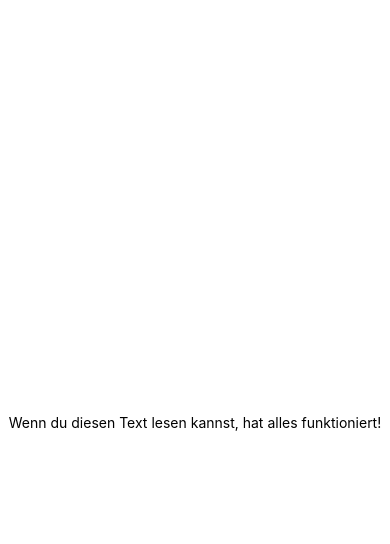
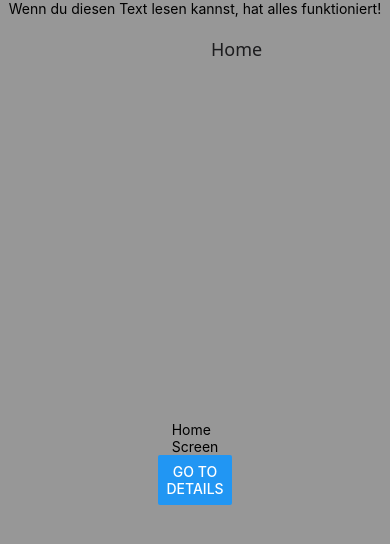
Before and after one commit to jonasschoenherr/mHealth-Schwimm-Atemuebungen, a React Native app: screen / in a window 390 px wide. Shown: the top 544 px of the page. Built offline with nearby package versions, Linux system fonts and the light colour scheme.

Commit message:
changed stuff

```diff
--- a/App.js
+++ b/App.js
@@ -1,19 +1,63 @@
 import { StatusBar } from 'expo-status-bar';
 import { StyleSheet, Text, View } from 'react-native';
+import * as React from 'react';
+import { Button } from 'react-native';
+import { NavigationContainer } from '@react-navigation/native';
+import { createNativeStackNavigator } from '@react-navigation/native-stack';
+
+// 1. Define Screens
+function HomeScreen({ navigation }) {
+  return (
+    <View style={{ flex: 1, alignItems: 'center', justifyContent: 'center' }}>
+      <Text>Home Screen</Text>
+      {/* Navigate using the navigation object */}
+      <Button
+        title="Go to Details"
+        onPress={() => navigation.navigate('Details')}
+      />
+    </View>
+  );
+}
+
+function DetailsScreen({ navigation }) {
+  return (
+    <View style={{ flex: 1, alignItems: 'center', justifyContent: 'center' }}>
+      <Text>Details Screen</Text>
+      {/* Go back using the navigation object */}
+      <Button title="Go Back" onPress={() => navigation.goBack()} />
+    </View>
+  );
+}
+
+// 2. Create the Stack Navigator
+const Stack = createNativeStackNavigator();
+
+
+
+
 
 export default function App() {
   return (
     <View style={styles.container}>
       <Text>Wenn du diesen Text lesen kannst, hat alles funktioniert!</Text>
       <StatusBar style="auto" />
+
+      <NavigationContainer>
+        <Stack.Navigator>
+          <Stack.Screen name="Home" component={HomeScreen} />
+          <Stack.Screen name="Details" component={DetailsScreen} />
+        </Stack.Navigator>
+      </NavigationContainer>
     </View>
   );
 }
 
+// <RouterProvider router={router} />
+
 const styles = StyleSheet.create({
   container: {
     flex: 1,
-    backgroundColor: '#fff',
+    backgroundColor: '#979797',
     alignItems: 'center',
     justifyContent: 'center',
   },
--- a/package.json
+++ b/package.json
@@ -11,6 +11,8 @@
   "dependencies": {
     "@expo/metro-runtime": "~6.1.2",
     "@react-native-async-storage/async-storage": "2.2.0",
+    "@react-navigation/native": "^7.3.8",
+    "@react-navigation/native-stack": "^7.17.10",
     "expo": "~54.0.34",
     "expo-av": "~16.0.8",
     "expo-image-picker": "~17.0.11",
@@ -23,6 +25,7 @@
     "react-native-screens": "~4.16.0",
     "react-native-web": "^0.21.0",
     "react-router": "^8.1.0",
+    "react-router-dom": "^7.18.1",
     "react-router-native": "^6.30.4"
   },
   "private": true
```
Also changed, not shown: Style.js (added), 2 other files (tests, documents, lock files or other folders).
